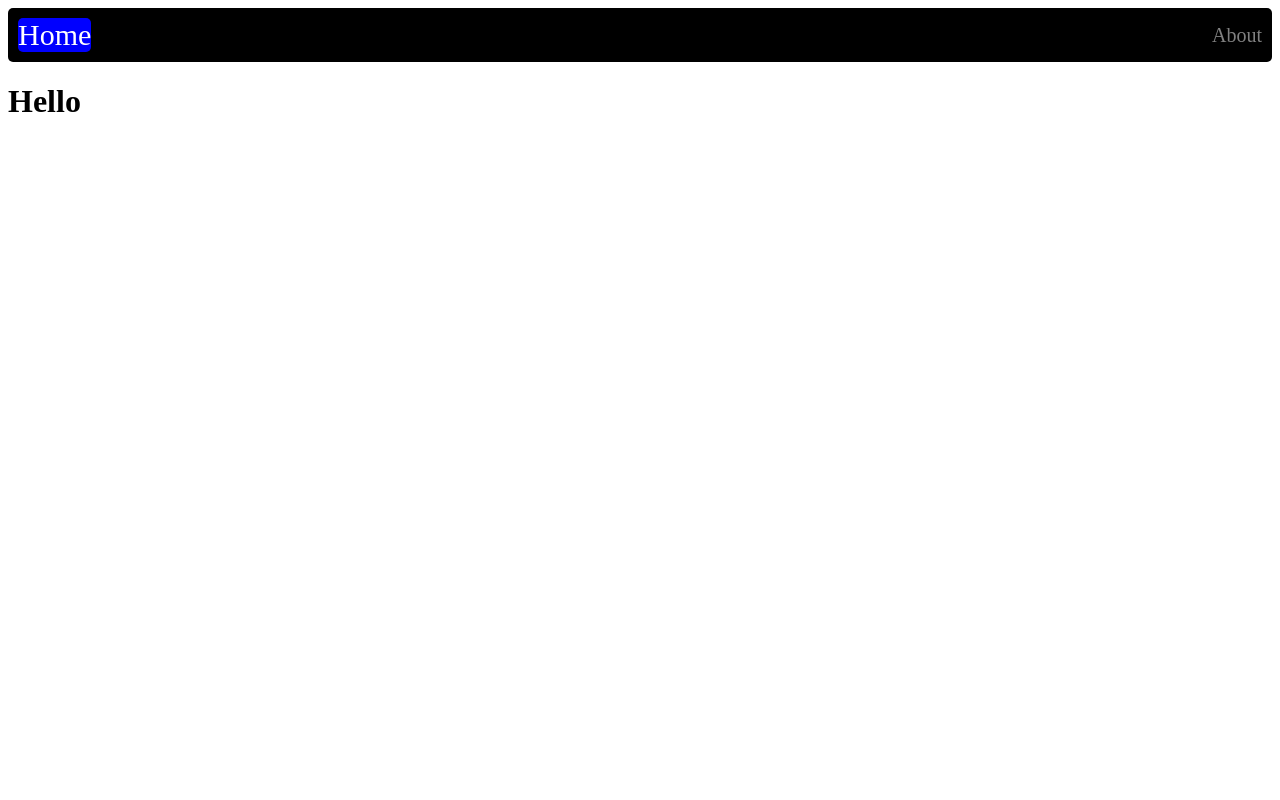
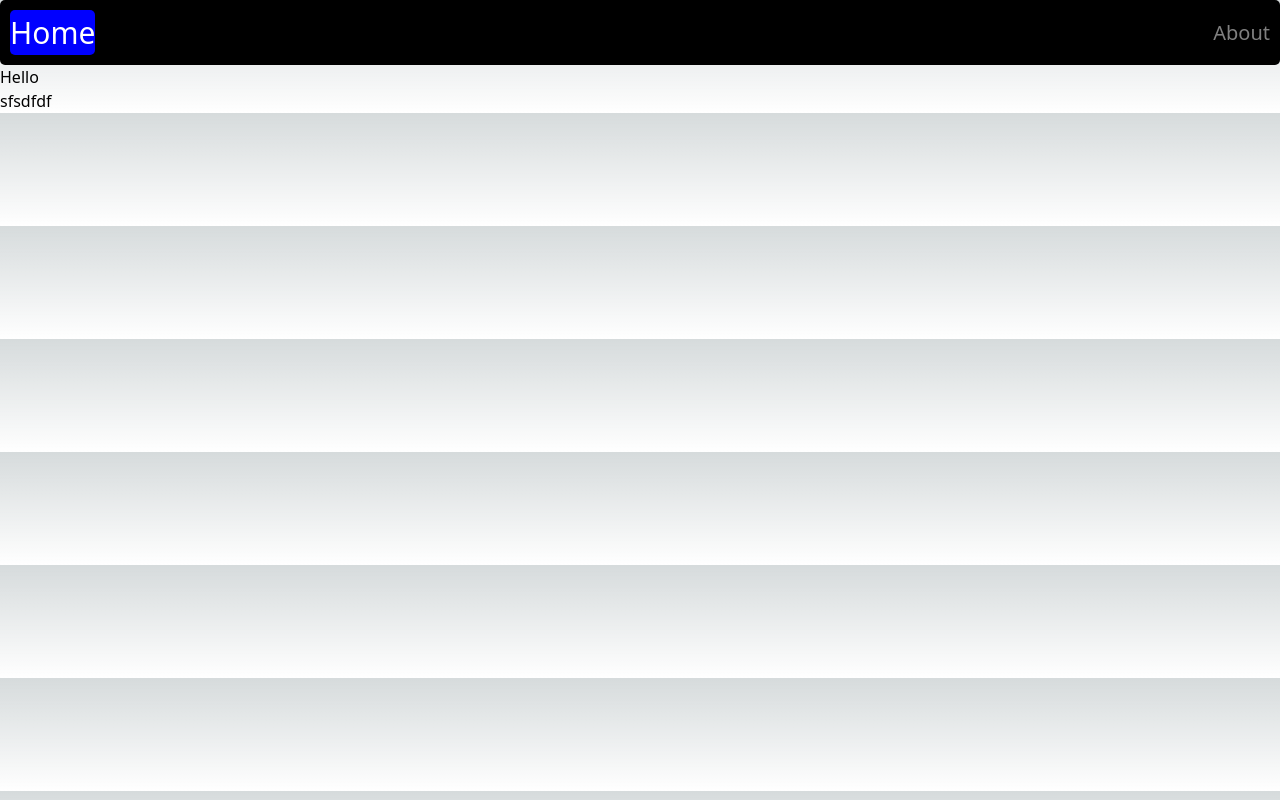
Before and after one commit to sdfwefk11/next-js, a Next.js app: page / in a window 1280 px wide. Built offline with nearby package versions, Linux system fonts and the light colour scheme.

Commit message:
Global style

```diff
--- /dev/null
+++ b/src/pages/_app.js
@@ -0,0 +1,12 @@
+import NavBar from "../../components/NavBar";
+import "../styles/globals.css";
+
+export default function MainStyle({ Component, pageProps }) {
+  return (
+    <>
+      <NavBar />
+      <Component {...pageProps} />
+      <span>sfsdfdf</span>
+    </>
+  );
+}
--- a/src/pages/about.js
+++ b/src/pages/about.js
@@ -3,7 +3,6 @@ import NavBar from "../../components/NavBar";
 export default function About() {
   return (
     <div>
-      <NavBar />
       <h1>About</h1>
     </div>
   );
--- a/src/pages/index.js
+++ b/src/pages/index.js
@@ -4,7 +4,6 @@ import NavBar from "../../components/NavBar";
 export default function Home() {
   return (
     <div>
-      <NavBar />
       <h1>Hello</h1>
     </div>
   );
```
